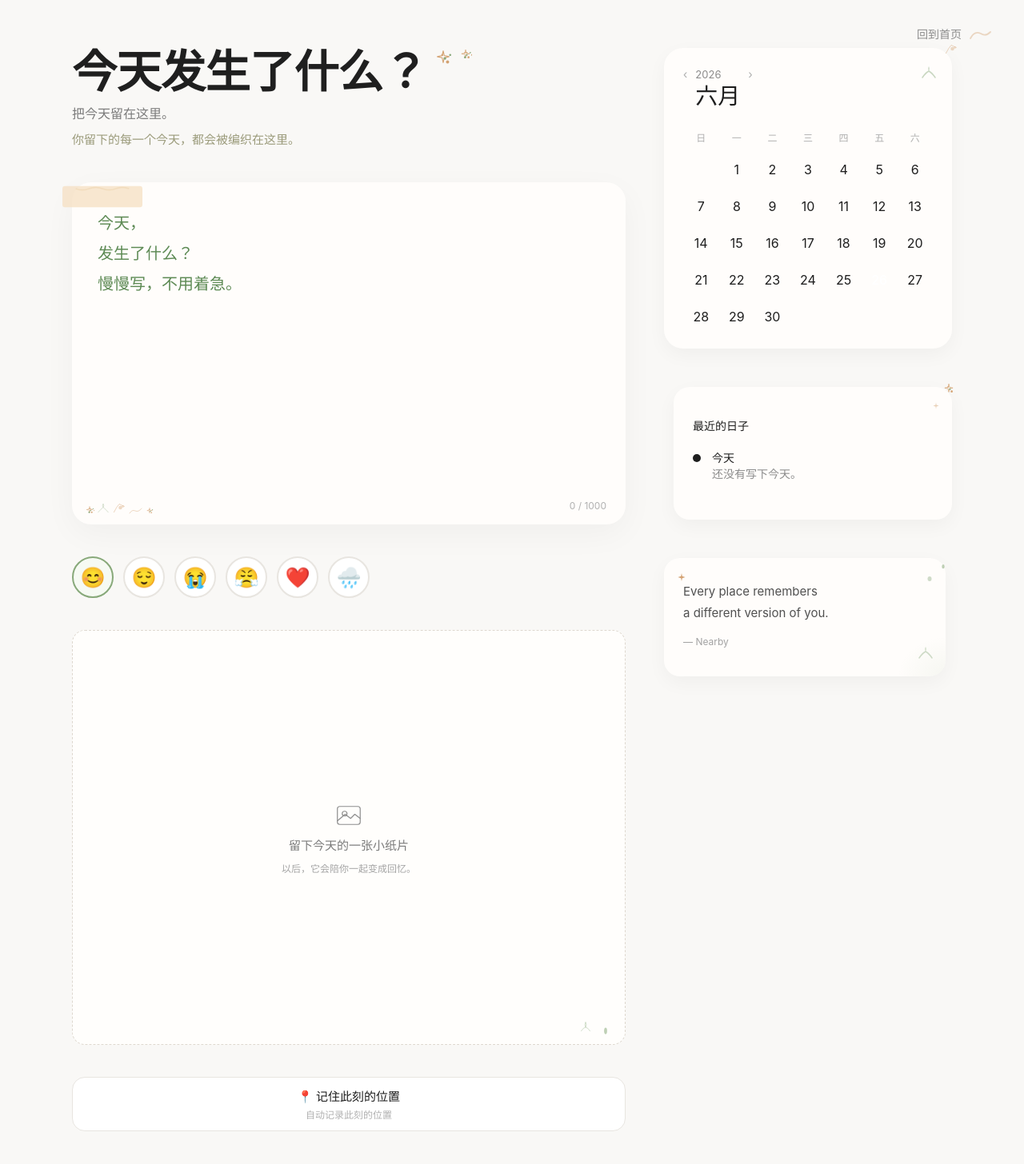
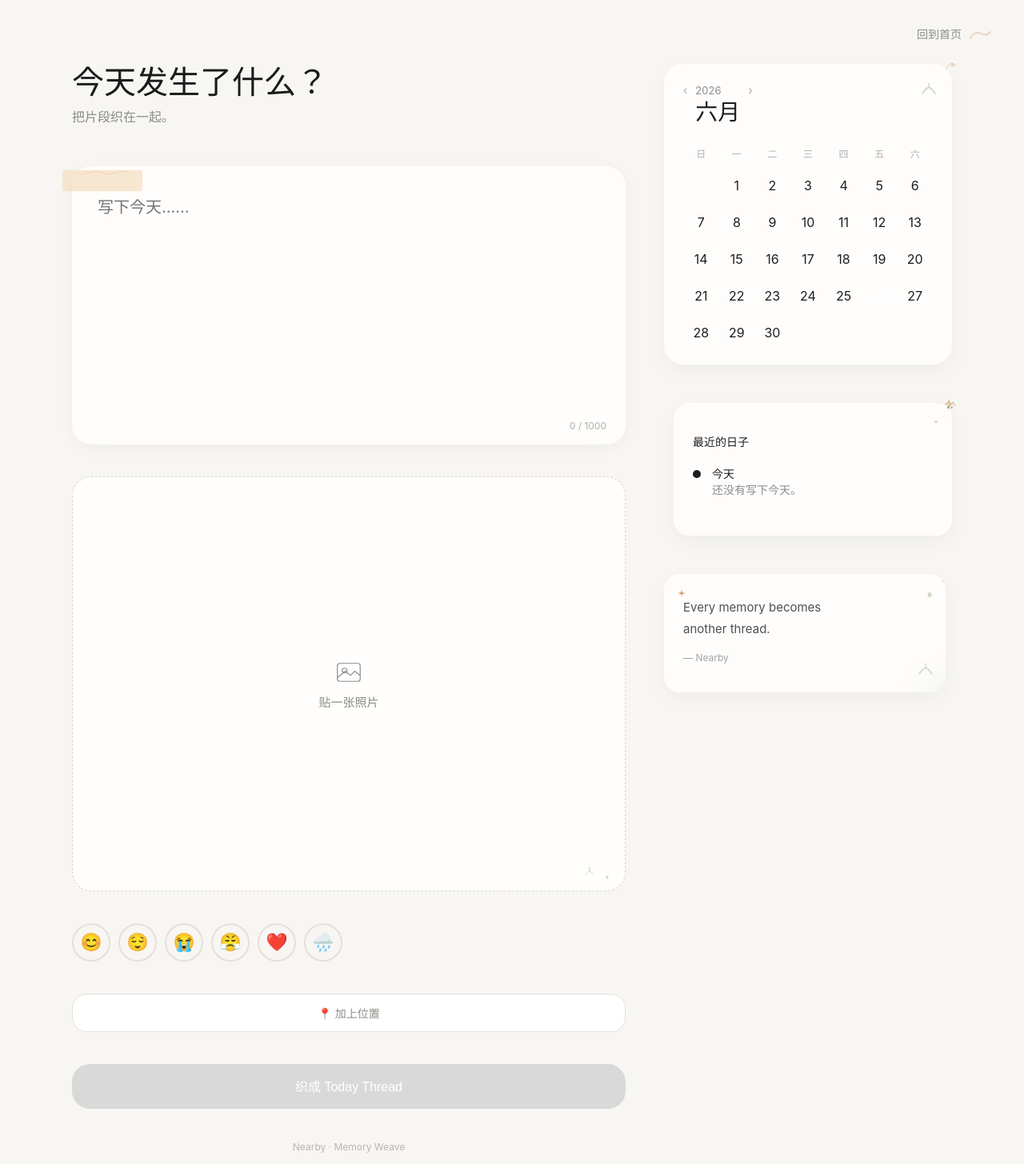
Before and after one commit to hello-morrow/nearby, a Next.js app: page /create in a window 1280 px wide. Shown: the top 1456 px of the page at 80% size. Built offline with nearby package versions, Linux system fonts and the light colour scheme.

Commit message:
refactor: Create page as Memory Thread Flow — fragments, preview thread, woven save

```diff
--- a/src/app/create/page.tsx
+++ b/src/app/create/page.tsx
@@ -3,191 +3,184 @@
 import { useState, useRef, useEffect } from 'react'
 import { useRouter } from 'next/navigation'
 import Sidebar from '@/components/Sidebar'
-import MemoryWeave from '@/components/MemoryWeave'
 import BackThread from '@/components/BackThread'
-import { InteractiveSpark, InteractiveSeed, InteractiveLeaf, InteractiveThread, InteractiveTape, doodleStyles } from '@/components/DoodleInteractive'
+import { InteractiveSpark, InteractiveSeed, InteractiveLeaf, InteractiveTape, doodleStyles } from '@/components/DoodleInteractive'
 import type { DiaryEntry } from '@/types'
 import { getPreviousVisits } from '@/lib/places'
 
-const GREEN = '#88A97A'
-const GOLD = '#D4A373'
-const MOODS = ['😊', '😌', '😭', '😤', '❤️', '🌧️']
+const G = '#9AA889'
+const GOLD = '#D8B37A'
 
 export default function CreatePage() {
   const router = useRouter()
   const [content, setContent] = useState('')
-  const [mood, setMood] = useState('😊')
+  const [mood, setMood] = useState('')
   const [image, setImage] = useState<string | null>(null)
   const [latitude, setLatitude] = useState<number | null>(null)
   const [longitude, setLongitude] = useState<number | null>(null)
   const [saving, setSaving] = useState(false)
-  const [locationLoading, setLocationLoading] = useState(false)
-  const [locationError, setLocationError] = useState('')
+  const [locLoading, setLocLoading] = useState(false)
+  const [locError, setLocError] = useState('')
   const [previousVisits, setPreviousVisits] = useState(0)
   const [entryCount, setEntryCount] = useState(0)
-  const [saveSpring, setSaveSpring] = useState(false)
-  const fileInputRef = useRef<HTMLInputElement>(null)
-  const MAX_CHARS = 1000
+  const fRef = useRef<HTMLInputElement>(null)
 
   useEffect(() => {
     setEntryCount(JSON.parse(localStorage.getItem('nearby_entries') || '[]').length)
   }, [])
 
-  const handleImage = (e: React.ChangeEvent<HTMLInputElement>) => {
-    const file = e.target.files?.[0]; if (!file) return
-    const r = new FileReader(); r.onload = () => setImage(r.result as string); r.readAsDataURL(file)
+  const hasAny = content.trim() || image || latitude !== null || mood
+  const hasLocation = latitude !== null && longitude !== null
+
+  const hi = (e: React.ChangeEvent<HTMLInputElement>) => {
+    const f = e.target.files?.[0]; if(!f) return; const r = new FileReader()
+    r.onload = () => setImage(r.result as string); r.readAsDataURL(f)
   }
 
-  const handleLocation = () => {
-    if (!navigator.geolocation) { setLocationError('不支持定位'); return }
-    setLocationLoading(true); setLocationError('')
+  const hl = () => {
+    if(!navigator.geolocation) { setLocError('不支持定位'); return }
+    setLocLoading(true); setLocError('')
     navigator.geolocation.getCurrentPosition(
-      (pos) => { setLatitude(pos.coords.latitude); setLongitude(pos.coords.longitude); setPreviousVisits(getPreviousVisits(pos.coords.latitude, pos.coords.longitude).length); setLocationLoading(false) },
-      () => { setLocationError('无法获取位置'); setLocationLoading(false) },
+      (p) => { setLatitude(p.coords.latitude); setLongitude(p.coords.longitude); setPreviousVisits(getPreviousVisits(p.coords.latitude, p.coords.longitude).length); setLocLoading(false) },
+      () => { setLocError('无法获取位置'); setLocLoading(false) },
     )
   }
 
-  const hasLocation = latitude !== null && longitude !== null
-
-  const handleSave = () => {
-    setSaveSpring(true)
-    setTimeout(() => setSaveSpring(false), 400)
-    if (!content.trim() || saving) return
+  const hs = () => {
+    if(!hasAny || saving) return
     setSaving(true)
-    const e: DiaryEntry = { id: Date.now().toString(), date: new Date().toISOString(), content: content.trim(), mood, image, latitude, longitude }
-    const x = JSON.parse(localStorage.getItem('nearby_entries') || '[]'); x.unshift(e)
-    localStorage.setItem('nearby_entries', JSON.stringify(x)); router.push('/today')
+    const e: DiaryEntry = {
+      id: Date.now().toString(), date: new Date().toISOString(),
+      content: content.trim(), mood, image, latitude, longitude,
+    }
+    const x = JSON.parse(localStorage.getItem('nearby_entries') || '[]')
+    x.unshift(e); localStorage.setItem('nearby_entries', JSON.stringify(x))
+    router.push('/today')
   }
 
   const draft = { content, mood, image }
 
   return (
-    <div style={{ minHeight:'100vh',backgroundColor:'#F9F8F6',display:'flex',justifyContent:'center',padding:'40px 24px',position:'relative' }}>
-      {/* Back Thread */}
+    <div style={{ minHeight:'100vh', backgroundColor:'#F7F6F3', display:'flex', justifyContent:'center', padding:'40px 24px', position:'relative' }}>
       <BackThread label="回到首页" href="/" />
-      <div style={{ width:'100%',maxWidth:'1100px',display:'flex',gap:'48px',alignItems:'flex-start',marginTop:'20px' }}>
-        <div style={{ flex:'1 1 68%',display:'flex',flexDirection:'column' }}>
+      <div style={{ width:'100%', maxWidth:'1100px', display:'flex', gap:'48px', alignItems:'flex-start', marginTop:'40px' }}>
 
-          {/* ══ Title ══ */}
-          <div style={{ marginBottom:'40px' }}>
-            <div style={{ display:'flex',alignItems:'flex-start',gap:'8px' }}>
-              <h2 style={{ fontSize:'56px',fontWeight:700,lineHeight:1.1,color:'#1F1F1F',letterSpacing:'-0.5px',margin:0 }}>
-                今天发生了什么？
-              </h2>
-              <InteractiveSpark size={24} />
-              <InteractiveSpark size={16} />
-            </div>
-            <p style={{ fontSize:'16px',color:'#7B7B7B',lineHeight:1.6,margin:'8px 0 6px 0' }}>把今天留在这里。</p>
-            <p style={{ fontSize:'15px',color:'#9B9B7B',lineHeight:1.8,margin:0 }}>你留下的每一个今天，都会被编织在这里。</p>
+        {/* ── Left — Thread fragments ── */}
+        <div style={{ flex:'1 1 68%', display:'flex', flexDirection:'column' }}>
+
+          {/* Title */}
+          <div style={{ marginBottom:'48px' }}>
+            <h2 style={{ fontSize:'40px', fontWeight:500, lineHeight:1.15, color:'#1A1A1A', margin:'0 0 8px' }}>
+              今天发生了什么？
+            </h2>
+            <p style={{ fontSize:'16px', color:'#8C8C86', lineHeight:1.6, margin:0 }}>
+              把片段织在一起。
+            </p>
           </div>
 
           {/* Welcome back */}
           {hasLocation && previousVisits > 0 && (
-            <div style={{ marginBottom:'40px' }}>
-              <p style={{ fontSize:'15px',color:GREEN,lineHeight:1.6,fontWeight:500 }}>欢迎回来。<br />这是你第 {previousVisits} 次来到这里。</p>
+            <div style={{ marginBottom:'32px' }}>
+              <p style={{ fontSize:'14px', color:G, lineHeight:1.6, fontWeight:500 }}>
+                欢迎回来 · 第 {previousVisits} 次来到这里
+              </p>
             </div>
           )}
 
-          {/* ══ Input Card ══ */}
-          <div style={{ position:'relative',marginBottom:'40px',backgroundColor:'#FFFDFB',borderRadius:'24px',padding:'32px',boxShadow:'0 12px 40px rgba(0,0,0,0.04)',overflow:'visible' }}>
-            {/* Tape */}
+          {/* ── Fragment: Text ── */}
+          <div style={{ position:'relative', marginBottom:'40px', backgroundColor:'#FFFDFB', borderRadius:'24px', padding:'32px', boxShadow:'0 4px 20px rgba(0,0,0,0.04)', overflow:'visible' }}>
             <InteractiveTape />
+            <textarea
+              value={content}
+              onChange={e => setContent(e.target.value)}
+              placeholder={'写下今天……'}
+              maxLength={1000}
+              style={{ width:'100%', height:'280px', padding:0, border:'none', backgroundColor:'transparent', fontSize:'20px', lineHeight:1.9, color:'#1A1A1A', resize:'none', fontFamily:'inherit', outline:'none', boxSizing:'border-box' }}
+            />
+            <span style={{ position:'absolute', bottom:'16px', right:'24px', fontSize:'12px', color:'#B0B0B0' }}>{content.length} / 1000</span>
+          </div>
 
-            <style>{`.ph-green::placeholder { color: #5D8A54; opacity:1; }`}</style>
-            <textarea
-              className="ph-green"
-              value={content}
-              onChange={(e) => setContent(e.target.value)}
-              placeholder={'今天，\n发生了什么？\n慢慢写，不用着急。'}
-              maxLength={MAX_CHARS}
-              style={{ width:'100%',height:'360px',padding:'0',border:'none',backgroundColor:'transparent',fontSize:'20px',lineHeight:1.9,color:'#2D2D2D',resize:'none',fontFamily:'Inter, Noto Sans SC, sans-serif',outline:'none',boxSizing:'border-box' }}
-            />
-            <span style={{ position:'absolute',bottom:'16px',right:'24px',fontSize:'12px',color:'#B0B0B0' }}>{content.length} / {MAX_CHARS}</span>
+          {/* ── Fragment: Image ── */}
+          <div style={{ marginBottom:'40px' }}>
+            {image ? (
+              <div style={{ position:'relative', borderRadius:'16px', overflow:'hidden' }}>
+                <img src={image} alt="" style={{ width:'100%', display:'block' }} />
+                <button onClick={() => { setImage(null); if(fRef.current) fRef.current.value = '' }}
+                  style={{ position:'absolute', top:10, right:10, width:28, height:28, borderRadius:'50%', backgroundColor:'rgba(0,0,0,0.5)', color:'#FFF', border:'none', cursor:'pointer' }}>✕</button>
+              </div>
+            ) : (
+              <div onClick={() => fRef.current?.click()}
+                style={{ width:'100%', aspectRatio:'4/3', borderRadius:'24px', border:'1px dashed #D9D5CF', backgroundColor:'#FFFEFC', display:'flex', flexDirection:'column', justifyContent:'center', alignItems:'center', cursor:'pointer', position:'relative' }}>
+                <svg width="36" height="36" viewBox="0 0 48 48" fill="none" stroke="#8D8D8D" strokeWidth="1.6"><rect x="5" y="9" width="38" height="30" rx="4"/><circle cx="17" cy="21" r="4"/><path d="M5 33 L18 22 L27 29 L34 22 L43 29"/></svg>
+                <span style={{ fontSize:'15px', color:'#8C8C86', marginTop:'8px' }}>贴一张照片</span>
+                <div style={{ position:'absolute', bottom:'12px', right:'12px', display:'flex', gap:'4px' }}>
+                  <InteractiveLeaf size={16} />
+                  <InteractiveSeed size={20} />
+                </div>
+              </div>
+            )}
+            <input ref={fRef} type="file" accept="image/*" onChange={hi} style={{ display:'none' }} />
+          </div>
 
-            {/* Input card bottom-right — doodle cluster */}
-            <div style={{ position:'absolute',bottom:'12px',left:'16px',display:'flex',gap:'3px',alignItems:'flex-end',pointerEvents:'auto' }}>
-              <InteractiveSpark size={12} />
-              <InteractiveLeaf size={16} />
-              <InteractiveThread size={18} />
-              <svg width="18" height="10" viewBox="0 0 18 10" fill="none" style={{ marginBottom:'0px' }}>
-                <path d="M1 8 Q4 3 8 5 Q12 7 16 2" stroke="#D4A373" strokeWidth="1" strokeLinecap="round" fill="none" opacity="0.4" />
-              </svg>
-              <InteractiveSpark size={10} />
+          {/* ── Fragment: Mood — thin row ── */}
+          <div style={{ marginBottom:'40px' }}>
+            <div style={{ display:'flex', gap:'10px', flexWrap:'wrap' }}>
+              {['😊','😌','😭','😤','❤️','🌧️'].map(m => (
+                <button key={m} onClick={() => setMood(m === mood ? '' : m)}
+                  style={{
+                    width:'48px', height:'48px', borderRadius:'50%',
+                    border: mood === m ? `2px solid ${G}` : '2px solid #E5E0D8',
+                    backgroundColor: mood === m ? '#F6FAF3' : 'transparent',
+                    fontSize:'22px', cursor:'pointer', display:'flex', alignItems:'center', justifyContent:'center',
+                    transition:'all 180ms ease',
+                  }}>{m}</button>
+              ))}
             </div>
           </div>
 
-          {/* Mood */}
-          <div style={{ marginBottom:'40px',display:'flex',gap:'12px',flexWrap:'wrap' }}>
-            {MOODS.map((m) => (
-              <button key={m} type="button" onClick={() => setMood(m)}
-                style={{
-                  width:'52px',height:'52px',borderRadius:'50%',
-                  border: mood===m ? `2px solid ${GREEN}` : '2px solid #E8E5E0',
-                  backgroundColor: mood===m ? '#F6FAF3' : '#FFFFFF',
-                  fontSize:'25px',display:'flex',alignItems:'center',justifyContent:'center',
-                  cursor:'pointer',transition:'all 180ms ease',
-                }}
-              >{m}</button>
-            ))}
+          {/* ── Fragment: Location ── */}
+          <div style={{ marginBottom:'40px' }}>
+            <button onClick={hl} disabled={locLoading}
+              style={{ width:'100%', minHeight:'48px', borderRadius:'18px', border: hasLocation ? `1px solid ${G}` : '1px solid #E5E0D8', backgroundColor: hasLocation ? '#F6FAF3' : '#FFF', cursor: locLoading ? 'not-allowed' : 'pointer', display:'flex', alignItems:'center', justifyContent:'center', gap:'6px', fontSize:'14px', color: hasLocation ? G : '#8C8C86' }}>
+              {locLoading ? '📍 定位中……' : hasLocation ? '✓ 已记住位置' : '📍 加上位置'}
+            </button>
+            {locError && <p style={{ fontSize:'12px', color:'#EF4444', marginTop:'6px' }}>{locError}</p>}
           </div>
 
-          {/* Image Upload + Interactive Seed & Leaf */}
-          <div style={{ marginBottom:'40px' }}>
-            {image ? (
-              <div style={{ position:'relative',borderRadius:'16px',overflow:'hidden' }}>
-                <img src={image} alt="" style={{ width:'100%',display:'block',borderRadius:'16px' }} />
-                <button type="button" onClick={() => { setImage(null); if (fileInputRef.current) fileInputRef.current.value = '' }}
-                  style={{ position:'absolute',top:'10px',right:'10px',width:'28px',height:'28px',borderRadius:'50%',backgroundColor:'rgba(0,0,0,0.5)',color:'#FFF',border:'none',cursor:'pointer' }}>✕</button>
+          {/* ── Preview Thread ── */}
+          {hasAny && (
+            <div style={{ marginBottom:'40px', padding:'24px', backgroundColor:'#FFFDFB', borderRadius:'24px', boxShadow:'0 4px 20px rgba(0,0,0,0.04)' }}>
+              <div style={{ display:'flex', alignItems:'center', gap:'8px', marginBottom:'12px' }}>
+                <span style={{ fontSize:'20px' }}>{mood || '🌱'}</span>
+                <div style={{ flex:1, height:'2px', backgroundColor:'#E5E0D8', position:'relative' }}>
+                  <div style={{ position:'absolute', left:0, top:0, height:'100%', width:'30%', backgroundColor:GOLD, borderRadius:'1px' }} />
+                </div>
+                <svg width="8" height="8" viewBox="0 0 8 8" fill="none"><circle cx="4" cy="4" r="4" fill={GOLD}/></svg>
               </div>
-            ) : (
-              <div onClick={() => fileInputRef.current?.click()}
-                style={{ width:'100%',aspectRatio:'4/3',borderRadius:'16px',border:'1px dashed #DED8CF',backgroundColor:'#FFFEFC',display:'flex',flexDirection:'column',justifyContent:'center',alignItems:'center',cursor:'pointer',gap:'8px',position:'relative' }}>
-                <svg width="36" height="36" viewBox="0 0 48 48" fill="none" stroke="#8D8D8D" strokeWidth="1.6" strokeLinecap="round" strokeLinejoin="round">
-                  <rect x="5" y="9" width="38" height="30" rx="4" /><circle cx="17" cy="21" r="4" /><path d="M5 33 L18 22 L27 29 L34 22 L43 29" />
-                </svg>
-                <span style={{ fontSize:'15px',color:'#7B7B7B' }}>留下今天的一张小纸片</span>
-                <span style={{ fontSize:'12px',color:'#A4A4A4',marginTop:'2px' }}>以后，它会陪你一起变成回忆。</span>
+              {content.trim() && <p style={{ fontSize:'15px', color:'#1A1A1A', lineHeight:1.7, margin:'0 0 8px' }}>{content.trim().slice(0,80)}{content.trim().length > 80 ? '…' : ''}</p>}
+              {image && <img src={image} alt="" style={{ width:'100%', borderRadius:'12px', marginBottom:'8px' }} />}
+              <p style={{ fontSize:'12px', color:'#BDBDBD', margin:0 }}>Every memory becomes another thread.</p>
+            </div>
+          )}
 
-                <div style={{ position:'absolute',bottom:'12px',right:'12px',display:'flex',gap:'4px',alignItems:'flex-end' }}>
-                  <InteractiveLeaf size={18} />
-                  <InteractiveSeed size={24} />
-                </div>
-              </div>
-            )}
-            <input ref={fileInputRef} type="file" accept="image/*" onChange={handleImage} style={{ display:'none' }} />
-          </div>
+          {/* ── Save ── */}
+          <button onClick={hs} disabled={!hasAny || saving}
+            style={{
+              width:'100%', height:'56px', borderRadius:'22px', fontSize:'16px', fontWeight:500, border:'none',
+              backgroundColor: hasAny ? '#1A1A1A' : '#D9D9D9', color:'#FFF',
+              cursor: hasAny ? 'pointer' : 'not-allowed', lineHeight:'56px',
+              transition:'opacity 180ms ease',
+            }}
+            onMouseEnter={e => { if(hasAny) e.currentTarget.style.opacity='0.95' }}
+            onMouseLeave={e => { e.currentTarget.style.opacity='1' }}
+          >{saving ? '编织中……' : '织成 Today Thread'}</button>
 
-          {/* Location */}
-          <div style={{ marginBottom:'40px' }}>
-            <button type="button" onClick={handleLocation} disabled={locationLoading}
-              style={{ width:'100%',minHeight:'56px',borderRadius:'16px',border:hasLocation?`1px solid ${GREEN}`:'1px solid #E8E5E0',backgroundColor:hasLocation?'#F6FAF3':'#FFFFFF',cursor:locationLoading?'not-allowed':'pointer',display:'flex',flexDirection:'column',alignItems:'center',justifyContent:'center',padding:'12px 20px',gap:'4px' }}>
-              <span style={{ fontSize:'15px',color:hasLocation?GREEN:'#1E1E1E' }}>
-                {locationLoading?'📍 定位中……':hasLocation?'✓ 已记住此刻的位置':'📍 记住此刻的位置'}
-              </span>
-              {!hasLocation && <span style={{ fontSize:'12px',color:'#B0B0B0' }}>自动记录此刻的位置</span>}
-            </button>
-            {locationError && <p style={{ fontSize:'12px',color:'#EF4444',marginTop:'6px' }}>{locationError}</p>}
-          </div>
-
-          {/* Memory Weave */}
-          <div style={{ marginBottom:'40px' }}><MemoryWeave entryCount={entryCount} /></div>
-
-          {/* Save */}
-          <button type="button" onClick={handleSave} disabled={!content.trim()||saving}
-            style={{
-              width:'100%',height:'60px',borderRadius:'18px',fontSize:'16px',fontWeight:500,border:'none',
-              backgroundColor:content.trim()?'#1E1E1E':'#D9D9D9',color:'#FFF',
-              cursor:content.trim()?'pointer':'not-allowed',lineHeight:'60px',
-              transition:'transform 180ms ease',
-              transform:saveSpring?'translateY(-4px)':'translateY(0)',
-            }}
-          >{saving?'保存中……':'留住今天'}</button>
-
-          <p style={{ fontSize:'12px',color:'#A4A4A4',textAlign:'center',marginTop:'40px',marginBottom:'40px' }}>
+          <p style={{ fontSize:'12px', color:'#B8B5AE', textAlign:'center', marginTop:'40px', marginBottom:'40px' }}>
             Nearby · Memory Weave
           </p>
         </div>
 
+        {/* ── Right Sidebar ── */}
         <div style={{ flex:'0 0 360px' }}><Sidebar draft={draft} /></div>
       </div>
 
```
